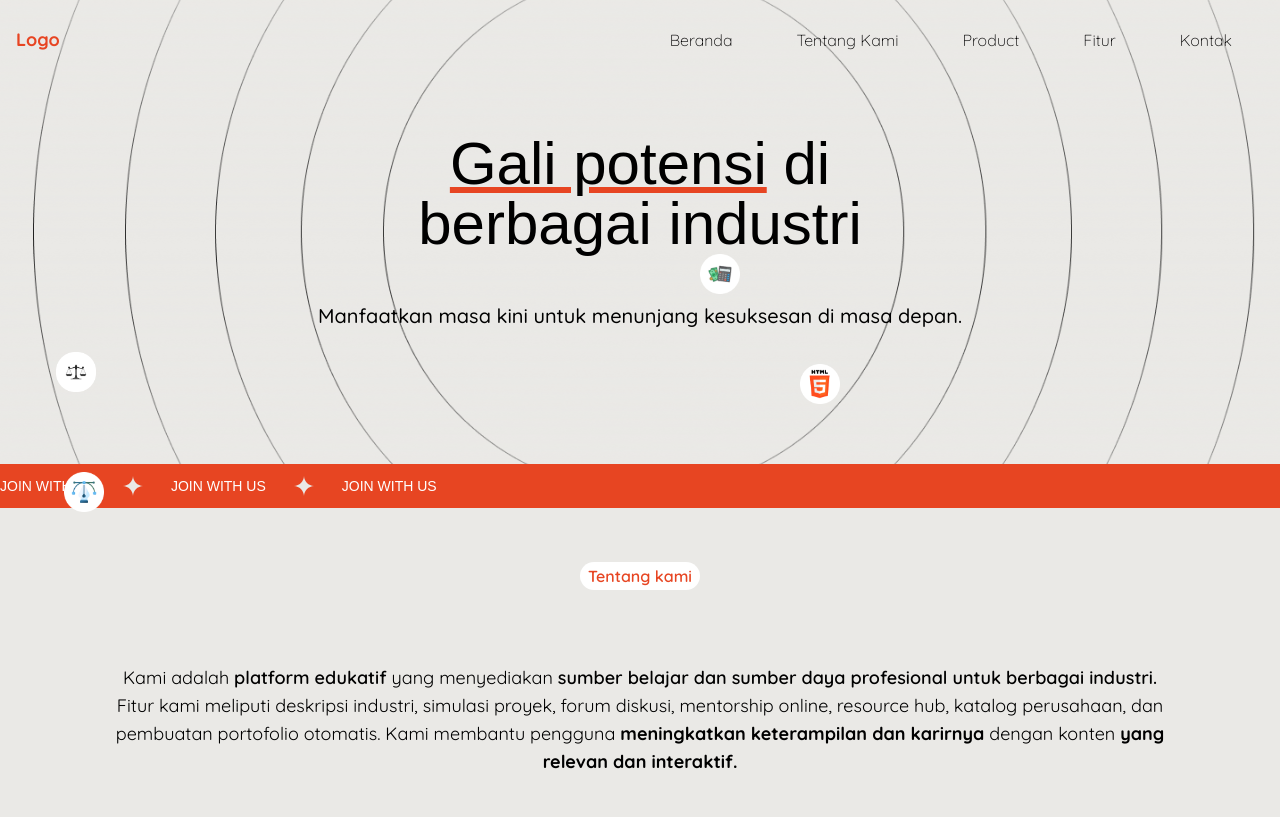
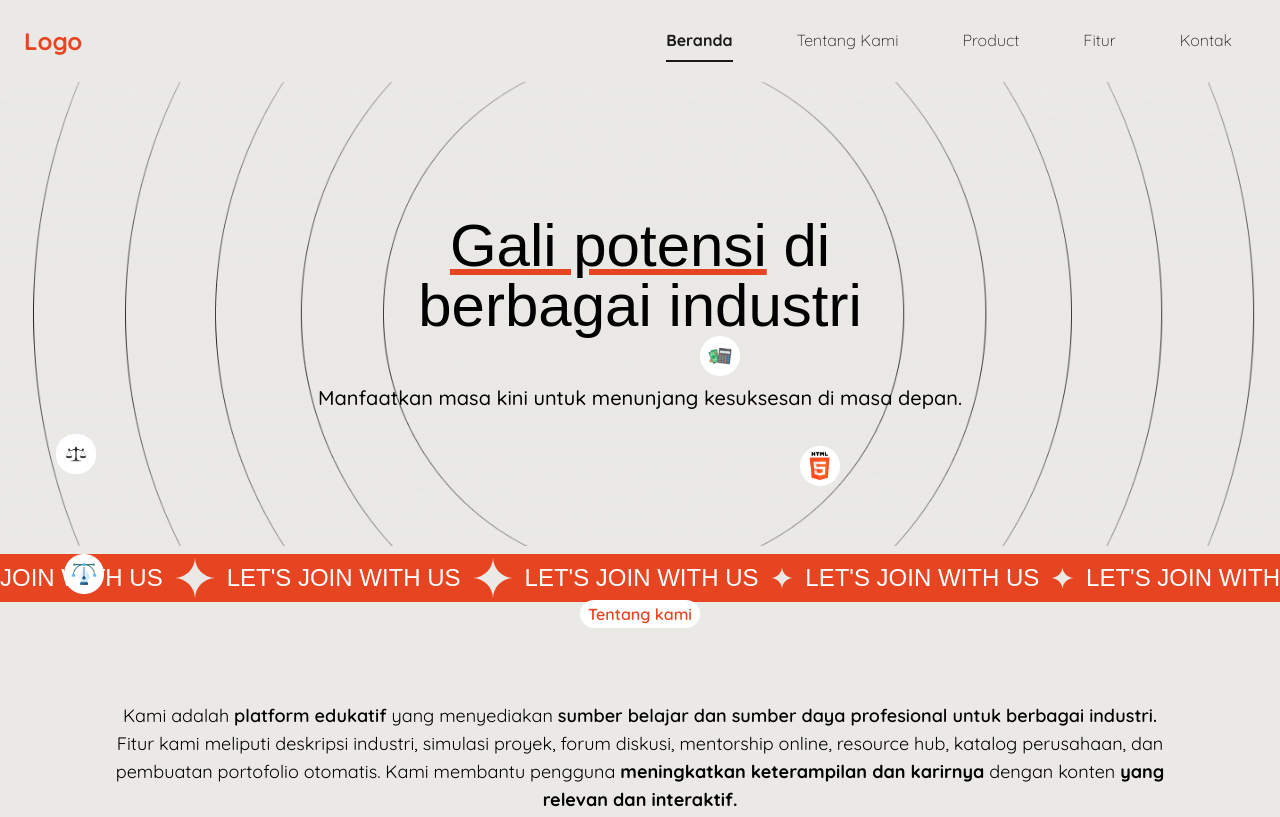
Before and after one commit to tiswan14/triaz-dev, a website: page index.html in a window 1280 px wide. Shown: the top 817 px of the page. Drawn offline with Linux system fonts and the light colour scheme; a web font is replaced by a local one.

Commit message:
fix nav beranda

```diff
--- a/index.html
+++ b/index.html
@@ -24,38 +24,75 @@
 
 <body>
   <!-- Navbar -->
-  <header class="bg-transparent absolute top-0 left-0 w-full flex items-center z-10">
-    <div class="container">
+  <header class="bg-transparent top-0 left-0 w-full flex items-center z-10">
+    <div class="container mx-auto">
       <div class="flex items-center justify-between relative">
-        <div class="px-4">
-          <a href="#home" class="font-bold text-lg text-triatry block py-6"> Logo</a>
+        <div class="px-6">
+          <a
+            href="#home"
+            class="font-bold text-lg text-triatry block py-4 md:text-2xl"
+          >
+            Logo
+          </a>
         </div>
-        <div class="flex items-center px-4">
-          <button id="hamburger" name="hamburger" type="button" class="block absolute right-4 lg:hidden">
-            <span class="hamburger-line transition duration-300 ease-in-out origin-top-left"></span>
-            <span class="hamburger-line transition duration-300 ease-in-out"></span>
-            <span class="hamburger-line transition duration-300 ease-in-out origin-bottom-left"></span>
+        <div class="flex items-center px-4 sm:px-0">
+          <button
+            id="hamburger"
+            name="hamburger"
+            type="button"
+            class="block md:hidden"
+          >
+            <span
+              class="hamburger-line block transition duration-300 ease-in-out origin-top-left"
+            ></span>
+            <span
+              class="hamburger-line block transition duration-300 ease-in-out"
+            ></span>
+            <span
+              class="hamburger-line block transition duration-300 ease-in-out origin-bottom-left"
+            ></span>
           </button>
 
-          <nav id="navMenu"
-            class="hidden absolute py-5 bg-white shadow-lg rounded-lg max-w-[250px] w-full right-4 top-full lg:block lg:static lg:bg-transparent lg:max-w-full lg:shadow-none lg:rounded-none">
-            <ul class="block lg:flex ">
+          <nav
+            id="navMenu"
+            class="hidden absolute py-5 bg-white shadow-lg rounded-lg max-w-[250px] w-full right-4 top-full md:block md:static md:bg-transparent md:max-w-full md:shadow-none md:rounded-none"
+          >
+            <ul class="block md:flex">
               <li class="group">
-                <a href="./index.html" class="text-base text-black py-2 mx-8  flex group-hover:text-triatry">Beranda</a>
+                <a
+                  class="font-bold border-b-2 border-nav transition-all"
+                  href="index.html"
+                  >Beranda</a
+                >
               </li>
               <li class="group">
-                <a href="#" class="text-base text-black py-2 mx-8 flex group-hover:text-triatry">Tentang
-                  Kami</a>
+                <a
+                  class="border-b-2 border-transparent hover:border-nav transition-all"
+                  href="tentangkami.html"
+                  >Tentang Kami</a
+                >
               </li>
               <li class="group">
-                <a href="./product.html"
-                  class="text-base text-black py-2 mx-8 flex group-hover:text-triatry">Product</a>
+                <a
+                  class="border-b-2 border-transparent hover:border-nav transition-all"
+                  href="product.html"
+                  >Product</a
+                >
               </li>
               <li class="group">
-                <a href="#" class="text-base text-black py-2 mx-8 flex group-hover:text-triatry">Fitur</a>
+                <a
+                  class="border-b-2 border-transparent hover:border-nav transition-all"
+                  href="fiturungulan.html
+                "
+                  >Fitur</a
+                >
               </li>
               <li class="group">
-                <a href="#" class="text-base text-black py-2 mx-8 flex group-hover:text-triatry">Kontak</a>
+                <a
+                  class="border-b-2 border-transparent hover:border-nav transition-all"
+                  href="kontak.html"
+                  >Kontak</a
+                >
               </li>
             </ul>
           </nav>
@@ -125,12 +162,38 @@
 
 
   <!-- Let join -->
-  <main class="w-full py-1 bg-triatry flex items-center gap-7 font-delta text-lightf mb-14 -mt-100 ">
-    <div class="text-sm py-2">JOIN WITH US</div>
-    <img src="./img/thinsmooth.svg" alt="" class="w-5">
-    <div class="text-sm py-2">JOIN WITH US</div>
-    <img src="./img/thinsmooth.svg" alt="" class="w-5">
-    <div class="text-sm py-2">JOIN WITH US</div>
+  <main>
+    <div
+      class="container flex flex-wrap items-center justify-center gap-3 max-w-3xl mx-auto bg-triatry mt-2 py-1 md:py-2 text-lightf font-delta overflow-hidden text-base md:text-xl lg:text-2xl md:max-w-full"
+    >
+      <section class="flex-shrink-0 min-w-0">
+        <h1 class="truncate">JOIN WITH US</h1>
+      </section>
+      <section class="flex-shrink-0">
+        <img class="w-10" src="img/thinsmooth.svg" alt="" />
+      </section>
+      <section class="flex-shrink-0 min-w-0">
+        <h1 class="truncate">LET'S JOIN WITH US</h1>
+      </section>
+      <section class="flex-shrink-0">
+        <img class="w-10" src="img/thinsmooth.svg" alt="" />
+      </section>
+      <section class="flex-shrink-0 min-w-0">
+        <h1 class="truncate">LET'S JOIN WITH US</h1>
+      </section>
+      <section>
+        <img class="w-10" src="img/thinsmooth.svg" alt="" />
+      </section>
+      <section class="flex-shrink-0 min-w-0">
+        <h1 class="truncate">LET'S JOIN WITH US</h1>
+      </section>
+      <section>
+        <img class="w-10" src="img/thinsmooth.svg" alt="" />
+      </section>
+      <section class="flex-shrink-0 min-w-0">
+        <h1 class="truncate">LET'S JOIN WITH</h1>
+      </section>
+    </div>
   </main>
   <!-- Let join -->
 
```
